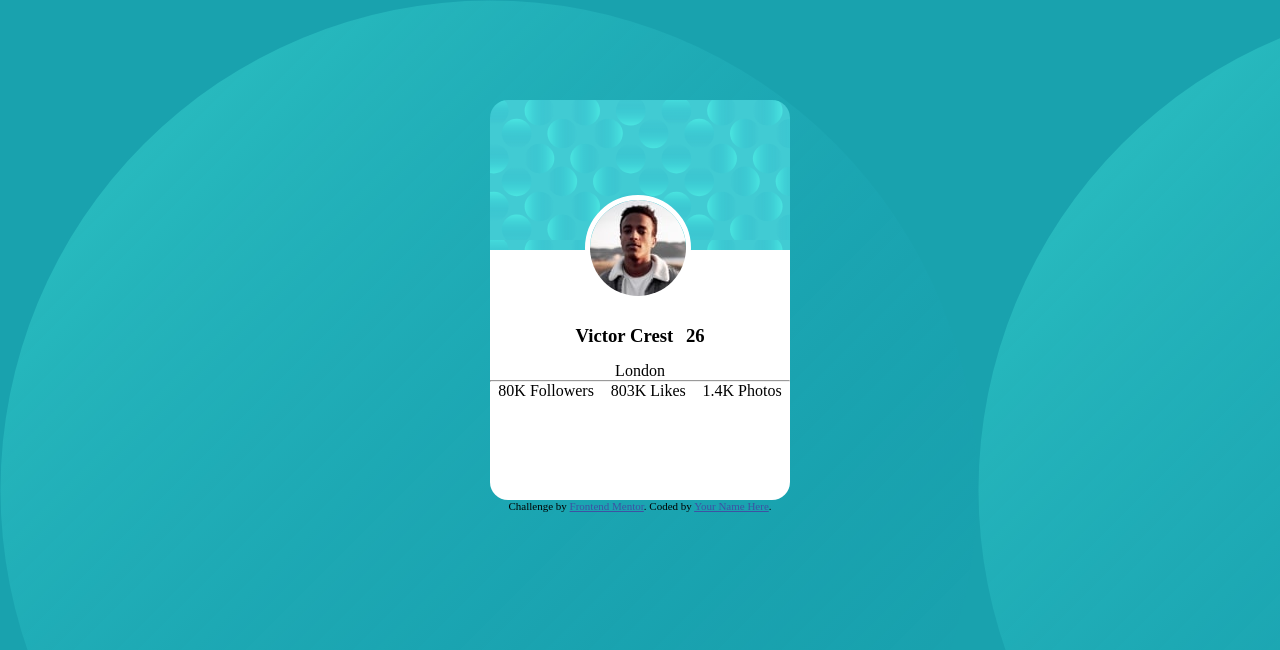
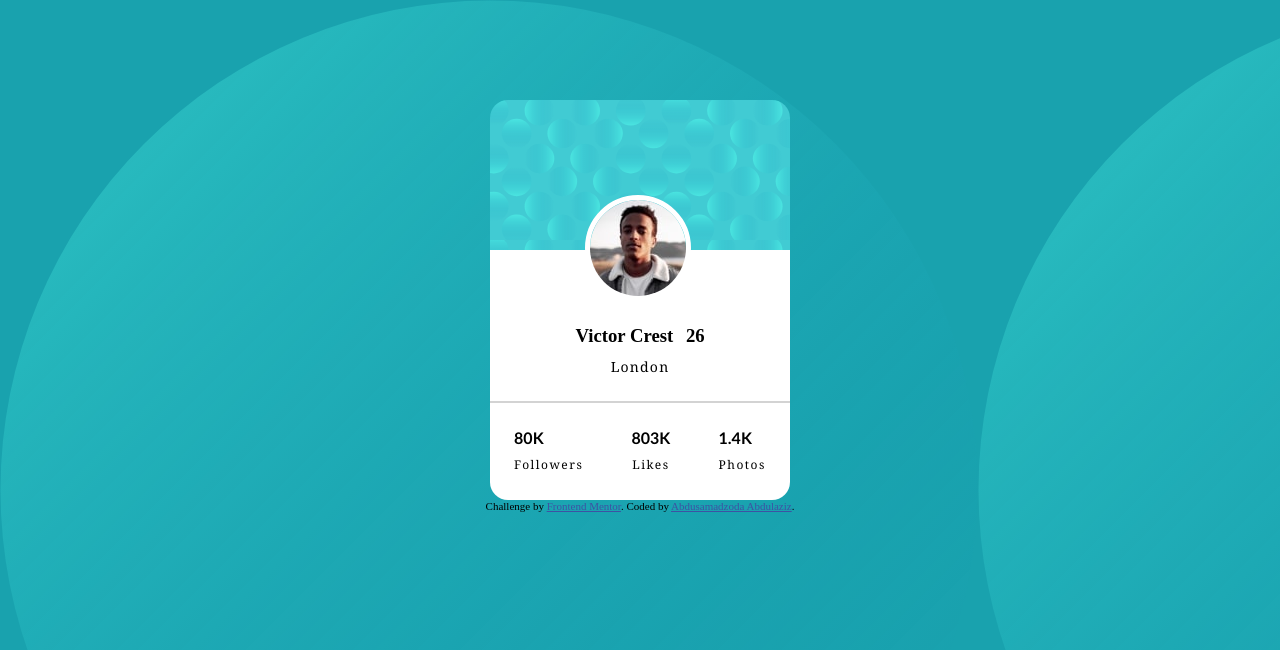
Before and after one commit to abdulazizcode/courseWebDevelopment2.0, a plain HTML site: page challenge1/index.html in a window 1280 px wide. Drawn offline with Linux system fonts and the light colour scheme.

Commit message:
commit changes

```diff
--- a/challenge1/index.css
+++ b/challenge1/index.css
@@ -30,6 +30,12 @@ body{
     border-bottom-left-radius: 18px;
     border-bottom-right-radius: 18px;
 }
+.card__bottom p {
+    font-size: 14px;
+    font-family: Cambria, Cochin, Georgia, Times, 'Times New Roman', serif;
+    margin-top: 10px;
+    letter-spacing: 1.2px;
+}
 .card__bottom img{
     border-radius: 50%;
     border: 5px solid white;
@@ -38,6 +44,13 @@ body{
     left: 95px;
 
 }
+.card__bottom hr{
+    margin-top: 25px;
+    height: 2px;
+    background-color:lightgray;
+    border: none;
+}
+
 h3{
     text-align: center;
     margin-top: -35px;
@@ -50,6 +63,16 @@ p{
     margin-top: 15px;
 }
 .footer{
-    display:flex;
-    justify-content:space-around;
+    display: flex;
+    margin-top: 25px;
+    justify-content: space-around;
 }
+.container__box p{
+    font-size: 12px;
+    letter-spacing: 1.5px;
+    margin-top: 8px;
+}
+.container__box span{
+    font-weight: 800;
+    font-family: 'Trebuchet MS', 'Lucida Sans Unicode', 'Lucida Grande', 'Lucida Sans', Arial, sans-serif;
+}
--- a/challenge1/index.html
+++ b/challenge1/index.html
@@ -18,20 +18,20 @@
       <img src="images/image-victor.jpg" alt="">
       <h3>Victor Crest <span>26</span></h3>
        <p>London</p>
-      <hr>
+    <hr>
       <div class="footer">
-       <span>
-        80K
-        Followers
-       </span>
-       <span>
-        803K
-        Likes
-       </span>
-       <span>
-        1.4K
-        Photos
-       </span>
+        <div class="container__box">
+          <span>80K</span>
+          <p>Followers</p>
+        </div>
+        <div class="container__box">
+          <span>803K</span>
+          <p>Likes</p>
+        </div>
+        <div class="container__box">
+          <span>1.4K</span>
+          <p>Photos</p>
+        </div>
       </div>
     </div>
   </div>
@@ -40,7 +40,7 @@
 
   <div class="attribution">
     Challenge by <a href="https://www.frontendmentor.io?ref=challenge" target="_blank">Frontend Mentor</a>.
-    Coded by <a href="#">Your Name Here</a>.
+    Coded by <a href="#">Abdusamadzoda Abdulaziz</a>.
   </div>
 </body>
 </html>
```
